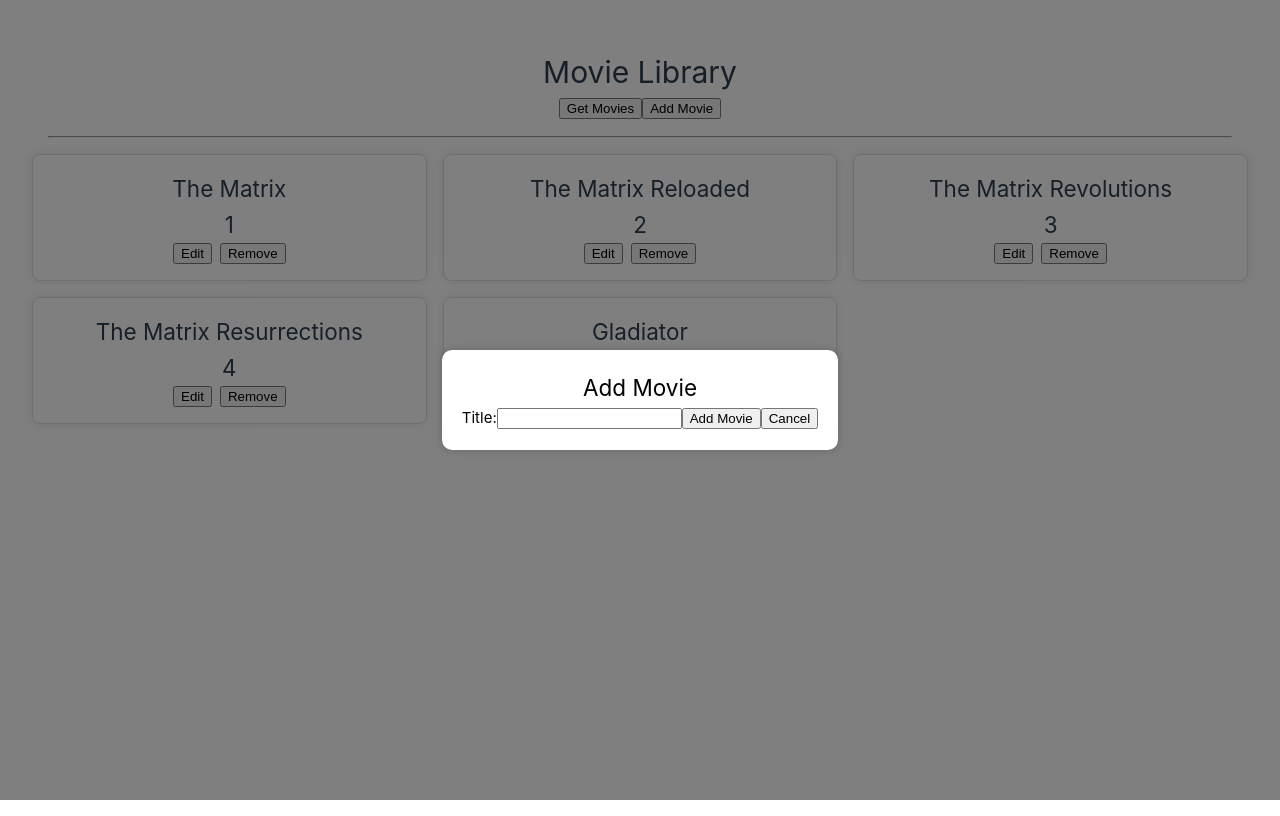
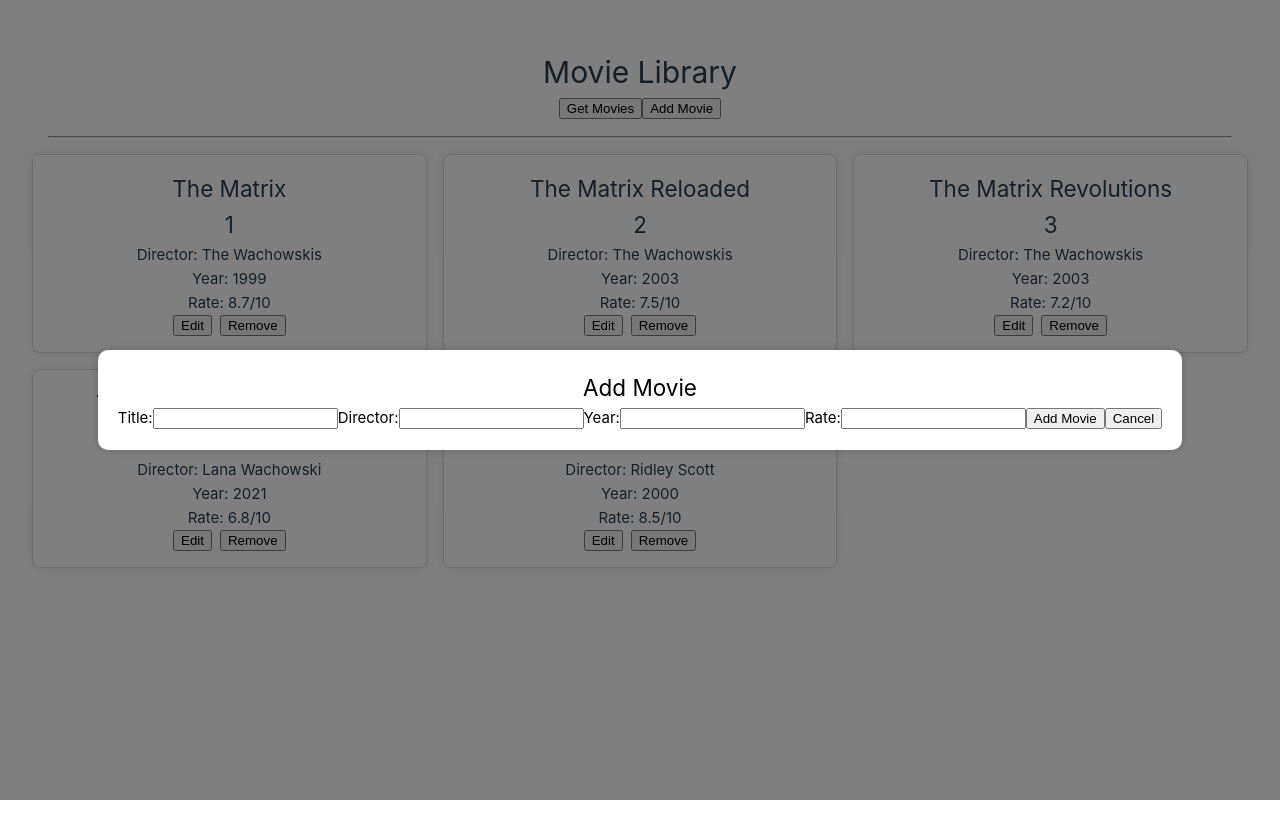
Before and after one commit to danielpilich/movie-library, a Vue app: page / in a window 1280 px wide. Both pictures are taken after a click on the button "Add Movie". Built offline with nearby package versions, Linux system fonts and the light colour scheme.

Commit message:
Edit movie informations

```diff
--- a/src/components/AddMovieModal.vue
+++ b/src/components/AddMovieModal.vue
@@ -7,6 +7,21 @@
   <input type="text" id="title" v-model="newMovie.title" />
   <div v-if="v$.newMovie.title.$error">
     {{ v$.newMovie.title.$errors[0].$message }}
+  </div>
+  <label for="director">Director:</label>
+  <input type="text" id="director" v-model="newMovie.director" />
+  <div v-if="v$.newMovie.director.$error">
+    {{ v$.newMovie.director.$errors[0].$message }}
+  </div>
+  <label for="year">Year:</label>
+  <input type="number" id="year" v-model="newMovie.year" />
+  <div v-if="v$.newMovie.year.$error">
+    {{ v$.newMovie.year.$errors[0].$message }}
+  </div>
+  <label for="rate">Rate:</label>
+  <input type="number" id="rate" v-model="newMovie.rate" />
+  <div v-if="v$.newMovie.rate.$error">
+    {{ v$.newMovie.rate.$errors[0].$message }}
   </div>
   <button type="submit">Add Movie</button>
   <button @click="cancel">Cancel</button>
@@ -24,7 +39,10 @@ export default {
   data() {
     return {
       newMovie: {
-        title: ''
+      title: '',
+      director: '',
+      year: '',
+      rate: ''
     }
     }
   },
@@ -34,7 +52,10 @@ export default {
   validations () {
     return {
       newMovie: {
-        title: { required }
+      title: { required },
+      director: { required },
+      year: { required },
+      rate: { required }
     }
     }
   },
@@ -43,7 +64,12 @@ export default {
       this.v$.$validate()
       if (!this.v$.$error) {
         this.$emit('add-movie', this.newMovie)
-        this.newMovie.title = ''
+        this.newMovie = {
+    title: '',
+    director: '',
+    year: '',
+    rate: ''
+  };
       }
     },
     cancel() {
--- a/src/components/EditMovieModal.vue
+++ b/src/components/EditMovieModal.vue
@@ -7,6 +7,21 @@
   <input type="text" id="title" v-model="editedMovie.title" />
   <div v-if="v$.editedMovie.title.$error">
     {{ v$.editedMovie.title.$errors[0].$message }}
+  </div>
+  <label for="director">Director:</label>
+  <input type="text" id="director" v-model="editedMovie.director" />
+  <div v-if="v$.editedMovie.director.$error">
+    {{ v$.editedMovie.director.$errors[0].$message }}
+  </div>
+  <label for="year">Year:</label>
+  <input type="number" id="year" v-model="editedMovie.year" />
+  <div v-if="v$.editedMovie.year.$error">
+    {{ v$.editedMovie.year.$errors[0].$message }}
+  </div>
+  <label for="rate">Rate:</label>
+  <input type="number" id="rate" v-model="editedMovie.rate" />
+  <div v-if="v$.editedMovie.rate.$error">
+    {{ v$.editedMovie.rate.$errors[0].$message }}
   </div>
   <button type="submit">Save Changes</button>
   <button @click="cancel">Cancel</button>
@@ -30,14 +45,20 @@ export default {
   data() {
     return {
       editedMovie: {
-        title: ''
-      },
+      title: '',
+      director: '',
+      year: '',
+      rate: ''
+    }
     }
   },
   validations() {
     return {
       editedMovie: {
-        title: { required }
+      title: { required },
+      director: { required },
+      year: { required },
+      rate: { required }
     }
     }
   },
--- a/src/components/Main.vue
+++ b/src/components/Main.vue
@@ -11,11 +11,11 @@ export default {
     return {
       showAddMovieModal: false,
       movies: [
-        { id: 1, title: 'The Matrix' },
-          { id: 2, title: 'The Matrix Reloaded' },
-          { id: 3, title: 'The Matrix Revolutions' },
-          { id: 4, title: 'The Matrix Resurrections' },
-          { id: 5, title: 'Gladiator' }
+        { id: 1, title: 'The Matrix', director: 'The Wachowskis', year: 1999, rate: 8.7 },
+        { id: 2, title: 'The Matrix Reloaded', director: 'The Wachowskis', year: 2003, rate: 7.5 },
+        { id: 3, title: 'The Matrix Revolutions', director: 'The Wachowskis', year: 2003, rate: 7.2 },
+        { id: 4, title: 'The Matrix Resurrections', director: 'Lana Wachowski', year: 2021, rate: 6.8 },
+        { id: 5, title: 'Gladiator', director: 'Ridley Scott', year: 2000, rate: 8.5 }
       ]
     }
   },
@@ -25,7 +25,10 @@ export default {
 
   const movie = {
     id: newMovieId,
-        title: newMovie.title
+    title: newMovie.title,
+    director: newMovie.director,
+    year: newMovie.year,
+    rate: newMovie.rate
   };
   this.movies.push(movie);
   this.showAddMovieModal = false;
@@ -38,7 +41,7 @@ export default {
         this.movies = this.movies.filter(movie => movie.id !== id);
       },
       async getMovies() {
-      const response = await fetch('https://jsonplaceholder.typicode.com/todos');
+      const response = await fetch('https://filmy.programdemo.pl/MyMovies');
       const data = await response.json();
 
       const newMovies = data.filter(movie => !this.movies.some(m => m.id === movie.id));
--- a/src/components/MovieItem.vue
+++ b/src/components/MovieItem.vue
@@ -2,6 +2,9 @@
   <div id="movie">
     <h2>{{ movie.title }}</h2>
     <h2>{{ movie.id }}</h2>
+    <p>Director: {{ movie.director }}</p>
+    <p>Year: {{ movie.year }}</p>
+    <p>Rate: {{ movie.rate }}/10</p>
     <div class="button-container">
       <button @click="showEditMovieModal = true">Edit</button>
       <button @click="showDeleteMovieModal = true">Remove</button>
```
Lines whose indentation alone changed are shown as unchanged.
